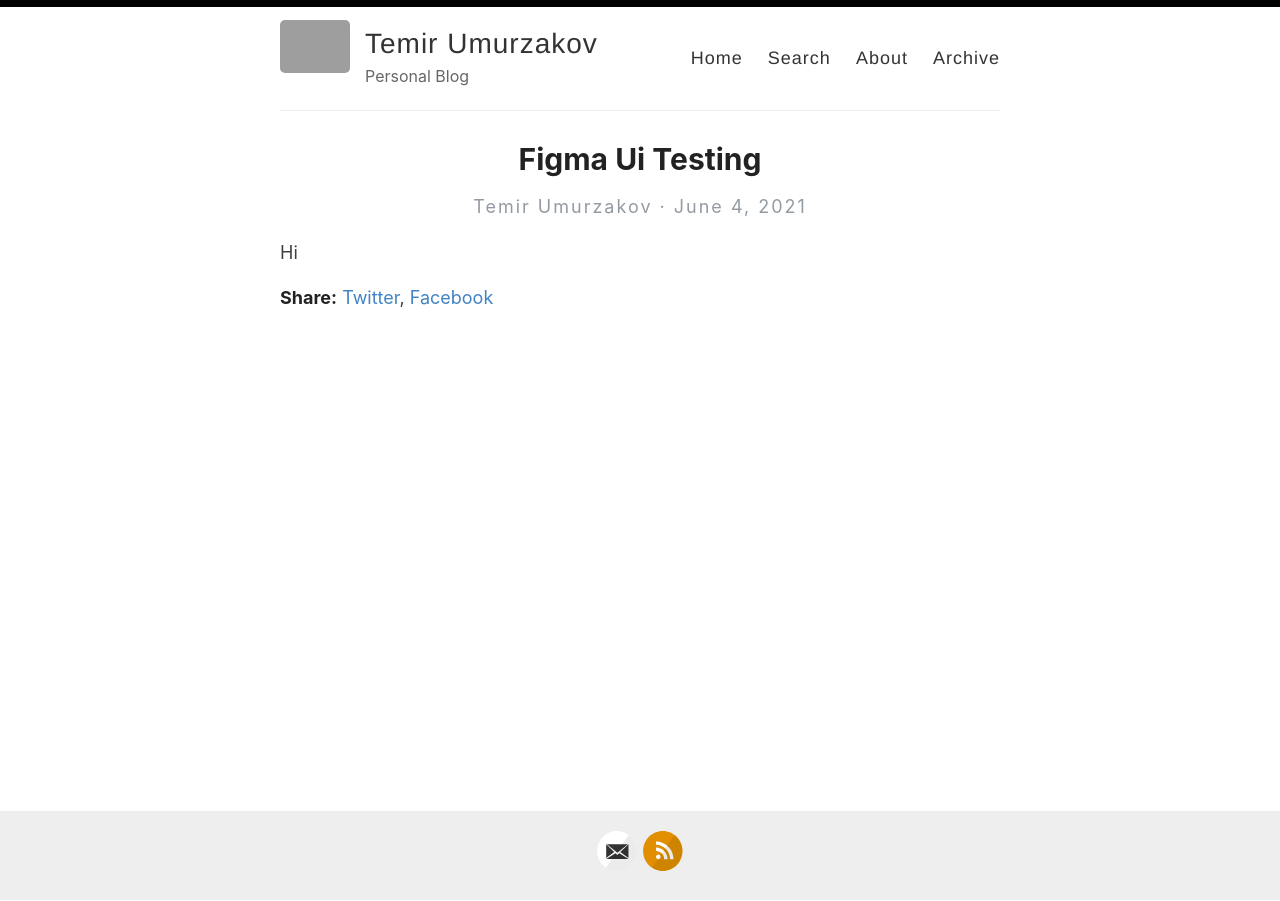
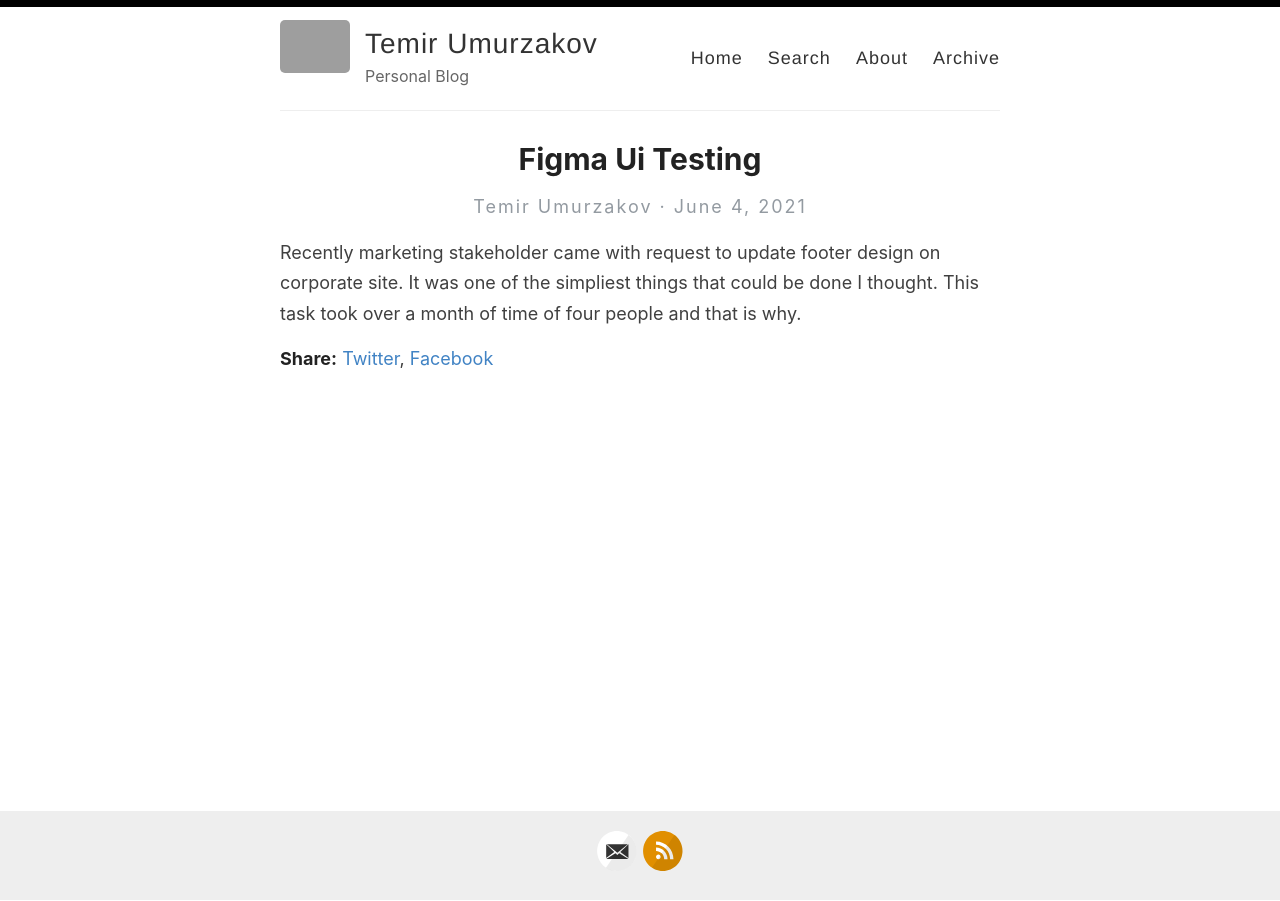
Before and after one commit to tumurzakov/tumurzakov.github.io, a Jekyll site: the page built from _posts/2021-06-04-figma-ui-testing.md, in a window 1280 px wide. Built offline with Jekyll 4.4.1, drawn with Linux system fonts in a browser that asks for light colours; our own code applies the rules of GitHub Pages for plain Markdown files; grey boxes are pictures that could not be loaded.

Commit message:
Update 2021-06-04-figma-ui-testing.md

```diff
--- a/_posts/2021-06-04-figma-ui-testing.md
+++ b/_posts/2021-06-04-figma-ui-testing.md
@@ -1 +1 @@
-Hi
+Recently marketing stakeholder came with request to update footer design on corporate site. It was one of the simpliest things that could be done I thought. This task took over a month of time of four people and that is why.
```
